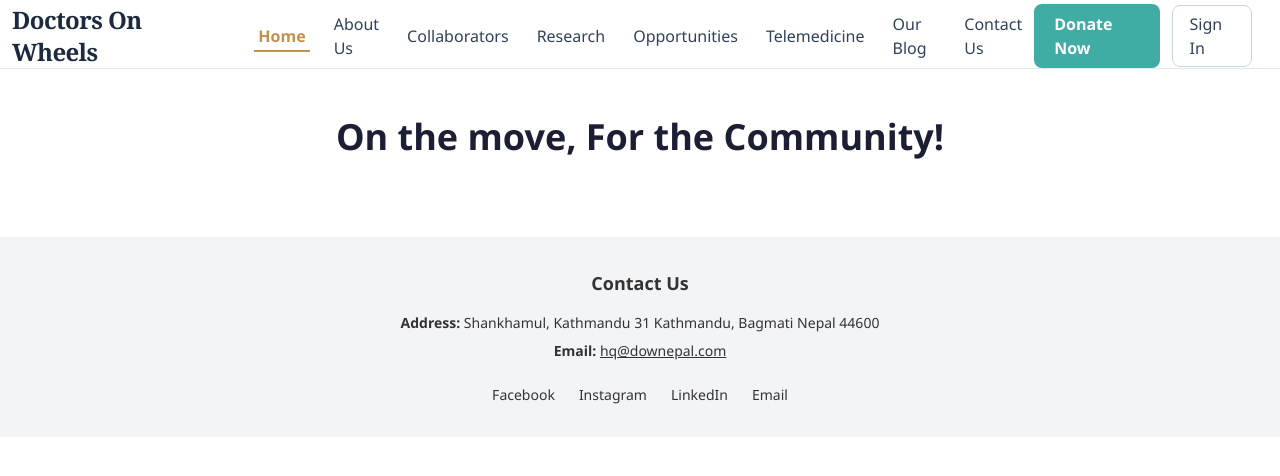
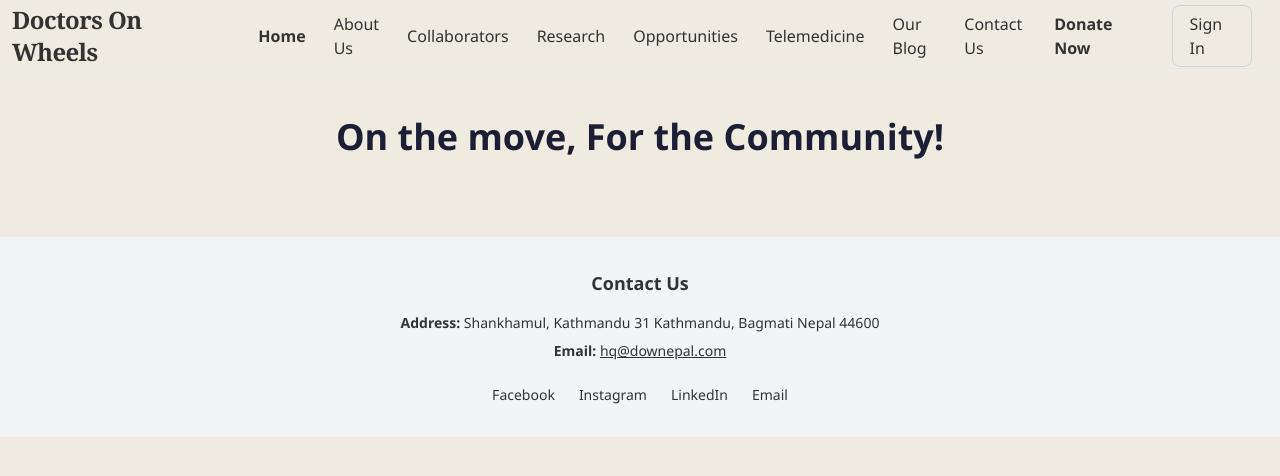
Before and after one commit to akritinpl/dow-website, a React (Vite) app: page / in a window 1280 px wide. Shown: the top 476 px of the page. Built offline with nearby package versions, Linux system fonts and the light colour scheme.

Commit message:
minor edits

```diff
--- a/src/App.css
+++ b/src/App.css
@@ -1,11 +1,11 @@
 @import "tailwindcss";
 
-@layer base {
+/* @layer base {
   :root {
     --color-primary: #1C1F33;
     --color-secondary: #C4904D;
-    --color-background: white;
+    --color-background: #f6f2e7;
     --color-text: #333;
     --font-display: 'Segoe UI', Tahoma, Geneva, Verdana, sans-serif;
   }
-}
+} */
--- a/src/components/Navbar.jsx
+++ b/src/components/Navbar.jsx
@@ -1,6 +1,7 @@
 import { useState } from 'react';
 import { Menu, X } from 'lucide-react';
 import { useLocation } from 'react-router-dom';
+import { COLORS } from '../constants/colors';
 
 // Navigation links
 const navLinks = [
@@ -30,9 +31,9 @@ function DesktopNav() {
 
         const baseClasses =
           'relative group text-base font-medium transition-colors duration-200 py-1 px-1 rounded-md';
-        const activeColor = 'text-[#C4904D] font-semibold';
+        const activeColor = `text-[${COLORS.primary}] font-semibold`;
         const inactiveColor =
-          'text-slate-700 hover:text-[#C4904D] hover:bg-slate-100';
+          `text-[${COLORS.textLight}] hover:text-[${COLORS.primary}] hover:bg-[${COLORS.border}]`;
 
         return external ? (
           <a
@@ -43,7 +44,7 @@ function DesktopNav() {
             className={`${baseClasses} ${inactiveColor}`}
           >
             {label}
-            <span className="absolute bottom-0 left-0 w-0 h-[2px] bg-[#C4904D] group-hover:w-full transition-all duration-200"></span>
+            <span className={`absolute bottom-0 left-0 w-0 h-[2px] bg-[${COLORS.primary}] group-hover:w-full transition-all duration-200`}></span>
           </a>
         ) : (
           <a
@@ -55,8 +56,8 @@ function DesktopNav() {
             <span
               className={`absolute bottom-0 left-0 h-[2px] transition-all duration-200 ${
                 isActive
-                  ? 'w-full bg-[#C4904D]'
-                  : 'w-0 group-hover:w-full bg-[#C4904D]'
+                  ? `w-full bg-[${COLORS.primary}]`
+                  : `w-0 group-hover:w-full bg-[${COLORS.primary}]`
               }`}
             ></span>
           </a>
@@ -72,16 +73,15 @@ function MobileNav({ isOpen, setIsOpen }) {
   if (!isOpen) return null;
 
   return (
-    <div className="lg:hidden absolute top-full left-0 right-0 bg-white border-t border-slate-200 z-50">
+    <div className={`lg:hidden absolute top-full left-0 right-0 bg-[${COLORS.background}] border-t border-[${COLORS.border}] z-50`}>
       <nav className="px-4 sm:px-6 py-4 sm:py-6 space-y-2">
         {navLinks.map(({ label, to, href, external }) => {
           const isActive = to && location.pathname === to;
 
           const baseClasses =
             'block w-full text-left px-4 py-2 sm:py-3 text-base font-medium rounded-lg transition-colors duration-200';
-          const activeColor = 'text-[#C4904D] bg-slate-100';
-          const inactiveColor =
-            'text-slate-700 hover:text-[#C4904D] hover:bg-slate-100';
+          const activeColor = `text-[${COLORS.primary}]`;
+          const inactiveColor = `text-[${COLORS.textLight}]`;
 
           return external ? (
             <a
@@ -112,14 +112,14 @@ function MobileNav({ isOpen, setIsOpen }) {
             href="https://example.com/donate"
             target="_blank"
             rel="noopener noreferrer"
-            className="block w-full bg-[#40ACA3] text-white text-center font-semibold px-6 py-3 rounded-lg hover:opacity-90 transition-colors duration-200"
+            className={`block w-full bg-[${COLORS.highlight}] text-[${COLORS.textLight}] text-center font-semibold px-6 py-3 rounded-lg hover:opacity-90 transition-colors duration-200`}
             onClick={() => setIsOpen(false)}
           >
             Donate Now
           </a>
           <a
             href="/signin"
-            className="block w-full border border-slate-300 text-center text-slate-700 font-medium px-6 py-3 rounded-lg hover:bg-slate-100 transition-colors duration-200"
+            className={`block w-full border border-[${COLORS.textLight}] text-center text-[${COLORS.textDark}] font-medium px-6 py-3 rounded-lg bg-[${COLORS.textLight}] transition-colors duration-200`}
             onClick={() => setIsOpen(false)}
           >
             Sign In
@@ -135,19 +135,14 @@ function Navbar() {
   const [isOpen, setIsOpen] = useState(false);
 
   return (
-    <header className="sticky top-0 z-30 w-full bg-white pt-0.5 sm:pt-1 border-b border-slate-200">
+    <header className={`sticky top-0 z-30 w-full bg-[${COLORS.background}] pt-0.5 sm:pt-1 border-b border-slate-200`}>
       <div className="w-full px-2 sm:px-4 lg:px-3">
-
-        {/* Main nav layout container */}
         <div className="flex flex-col lg:flex-row lg:items-center lg:justify-between gap-2 min-h-[48px] sm:min-h-[56px]">
-
-          {/* Left: logo + nav pane with ideal spacing */}
           <div className="flex items-center gap-10 w-full lg:w-auto">
-            {/* Mobile menu button */}
             <div className="lg:hidden">
               <button
                 onClick={() => setIsOpen(!isOpen)}
-                className="inline-flex items-center justify-center p-2 rounded-lg text-slate-800 hover:bg-slate-100 transition-colors duration-200"
+                className={`inline-flex items-center justify-center p-2 rounded-lg text-[${COLORS.textLight}] hover:bg-[${COLORS.primary}] transition-colors duration-200`}
                 aria-expanded={isOpen}
                 aria-label="Toggle navigation menu"
               >
@@ -159,10 +154,9 @@ function Navbar() {
               </button>
             </div>
 
-            {/* Logo */}
             <a href="/" className="flex items-center">
               <h1
-                className="text-lg sm:text-xl md:text-2xl font-semibold text-slate-800 tracking-tight"
+                className={`text-lg sm:text-xl md:text-2xl font-semibold text-[${COLORS.textLight}] tracking-tight`}
                 style={{
                   fontFamily:
                     'ui-serif, Georgia, Cambria, "Times New Roman", Times, serif',
@@ -172,34 +166,28 @@ function Navbar() {
               </h1>
             </a>
 
-            {/* Desktop nav links (grouped with logo) */}
             <DesktopNav />
           </div>
 
-          {/* Right: Donate + Sign In buttons (desktop only) */}
           <div className="hidden lg:flex items-center gap-3 pr-4">
-            {/* Donate Now button */}
             <a
               href="https://example.com/donate"
               target="_blank"
               rel="noopener noreferrer"
-              className="bg-[#40ACA3] text-white font-semibold px-4 sm:px-5 py-2 rounded-lg hover:opacity-90 transition-colors duration-200"
+              className={`bg-[${COLORS.highlight}] text-[${COLORS.textLight}] font-semibold px-4 sm:px-5 py-2 rounded-lg hover:opacity-90 transition-colors duration-200`}
             >
               Donate Now
             </a>
 
-            {/* Sign In button (internal data entry) */}
             <a
               href="/signin"
-              className="border border-slate-300 text-slate-700 font-medium px-4 py-1.5 rounded-lg hover:bg-slate-100 transition-colors duration-200"
+              className={`border border-slate-300 text-[${COLORS.textLight}] font-medium px-4 py-1.5 rounded-lg hover:bg-[${COLORS.textLight}] hover:text-[${COLORS.primary}] transition-colors duration-200`}
             >
               Sign In
             </a>
           </div>
         </div>
       </div>
-
-      {/* Mobile nav dropdown */}
       <MobileNav isOpen={isOpen} setIsOpen={setIsOpen} />
     </header>
   );
--- /dev/null
+++ b/src/constants/colors.js
@@ -0,0 +1,8 @@
+export const COLORS = {
+  primary: '#9C7945',
+  background: '#001F3F',
+  textLight: '#E0E6ED',
+  textDark: '#001F3F',
+  border: '#E0E6ED',
+  highlight: '#EF9394',
+};
--- a/src/index.css
+++ b/src/index.css
@@ -2,6 +2,6 @@
 
 body {
   font-family: 'Segoe UI', Tahoma, Geneva, Verdana, sans-serif;
-  background-color: white;
+  background-color:#efebe1;
   color: #333;
 }
```
